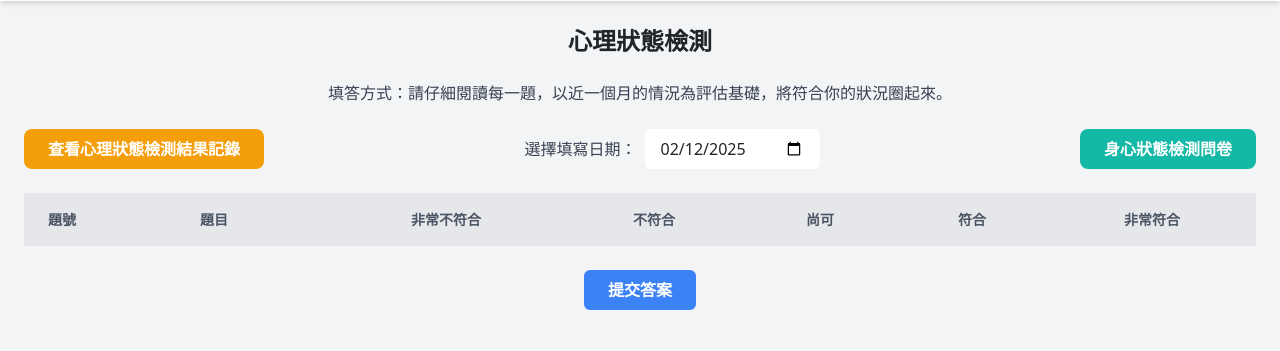
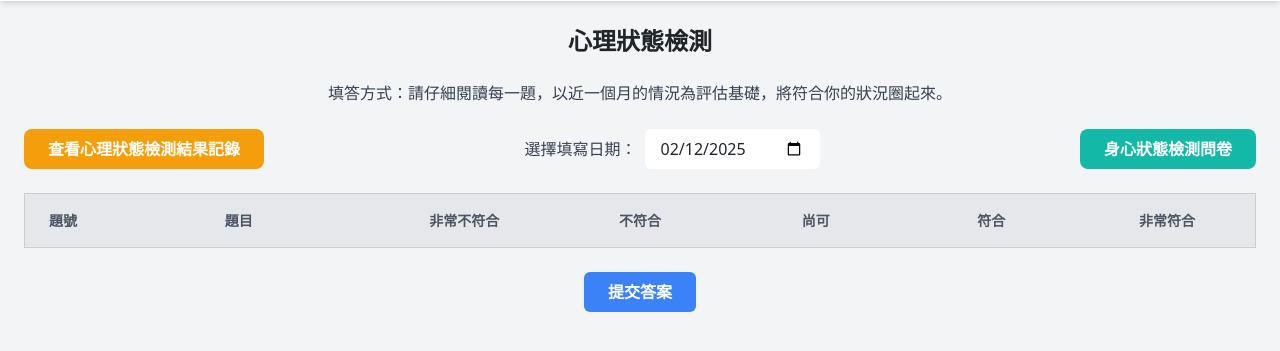
Before and after one commit to leo522/Tiss_MindRadar, an ASP.NET MVC app: template Tiss_MindRadar/Views/Survey/MentalState.cshtml in a window 1280 px wide. Shown: the part 111-462 px from the top of the page. Run offline with ASP.NET Core 8 and stand-ins for ASP.NET MVC 5, Linux system fonts and the light colour scheme; the template is opened without the code that fills it, so the values that code supplies are empty; the project's own start-up code is not run, and a stand-in starts its controllers and pages; some libraries are stand-ins or nearby versions.

Commit message:
調整心理狀態檢測RWD

```diff
--- a/Tiss_MindRadar/MindRadarCss/MentalPhysicalState.css
+++ b/Tiss_MindRadar/MindRadarCss/MentalPhysicalState.css
@@ -1,3 +1,4 @@
+/*身理狀態檢測*/
 .logo-container {
     display: flex;
     justify-content: center;
--- a/Tiss_MindRadar/MindRadarCss/MentalState.css
+++ b/Tiss_MindRadar/MindRadarCss/MentalState.css
@@ -1,3 +1,5 @@
+/*心理狀態檢測*/
+
 .logo-container {
     display: flex;
     justify-content: center;
@@ -9,3 +11,101 @@
         max-width: 200px; /* 限制圖片寬度 */
         height: auto; /* 確保等比例縮放 */
     }
+
+/* 讓表格根據內容展開，不會強制滾動 */
+.table-container {
+    height: auto; /* 讓表格依據內容增長 */
+    max-height: none; /* 取消最大高度限制 */
+    overflow-x: auto; /* 允許橫向滾動 */
+    overflow-y: hidden; /* 禁止垂直滾動條 */
+    border: 1px solid #ccc;
+    position: relative;
+}
+
+/* 固定表頭 */
+.sticky-header thead {
+    position: sticky;
+    top: 0;
+    background-color: white;
+    z-index: 20;
+    box-shadow: 0px 2px 5px rgba(0, 0, 0, 0.1);
+}
+
+/* 固定題號 & 題目 */
+.sticky-left td:first-child,
+.sticky-left td:nth-child(2) {
+    position: sticky;
+    left: 0;
+    background-color: white;
+    z-index: 15;
+    border-right: 1px solid #ddd;
+    min-width: 200px; /* 增加寬度，確保桌機版完整顯示 */
+    max-width: 300px; /* 避免過寬 */
+    overflow: hidden;
+    text-overflow: ellipsis;
+    white-space: nowrap;
+}
+
+/* 桌機版的題目完整顯示 */
+@media screen and (min-width: 1024px) {
+    .sticky-left td:nth-child(2) {
+        white-space: normal; /* 允許換行 */
+        word-wrap: break-word;
+        max-width: 350px;
+    }
+}
+
+/* 讓表格不會拉太寬 */
+.responsive-table {
+    table-layout: fixed;
+    width: 100%;
+    min-width: 900px;
+    border-collapse: collapse;
+}
+
+    /* 增加網底，讓表格更清晰 */
+    .responsive-table tbody tr:nth-child(even) {
+        background-color: #f2f2f2;
+    }
+
+/* 放大 radio 按鈕 */
+input[type="radio"] {
+    transform: scale(1.8); /* 調大按鈕 */
+    margin: 5px;
+}
+
+/* 固定底部按鈕，確保不會被表格蓋住 */
+.sticky-footer {
+    position: sticky;
+    bottom: 0;
+    background: white;
+    padding: 10px;
+    text-align: center;
+    box-shadow: 0px -2px 5px rgba(0, 0, 0, 0.1);
+}
+
+/* RWD 響應式設計 */
+@media screen and (max-width: 768px) {
+    /* 讓表格橫向滾動 */
+    .table-container {
+        overflow-x: auto;
+    }
+
+    /* 題目欄位允許換行，避免被截斷 */
+    .sticky-left td:nth-child(2) {
+        min-width: 250px; /* 增加題目欄寬度 */
+        max-width: none;
+        white-space: normal; /* 允許換行 */
+        word-wrap: break-word;
+    }
+
+    /* 增加表格 padding，避免過於擠壓 */
+    .responsive-table td {
+        padding: 10px 5px;
+    }
+
+    /* 調整 radio button 間距，避免過於擠壓 */
+    input[type="radio"] {
+        transform: scale(2.0);
+    }
+}
--- a/Tiss_MindRadar/Views/Survey/MentalState.cshtml
+++ b/Tiss_MindRadar/Views/Survey/MentalState.cshtml
@@ -43,34 +43,35 @@
         {
             @Html.AntiForgeryToken()
             <input type="hidden" name="SurveyDate" id="hiddenSurveyDate" value="@DateTime.Now.ToString("yyyy-MM-dd")" />
-            <div class="overflow-x-auto">
-                <table class="min-w-full bg-white shadow-md rounded">
+            <div class="table-container">
+                <table class="responsive-table sticky-header">
                     <thead>
                         <tr class="bg-gray-200 text-gray-600 uppercase text-sm leading-normal">
-                            <th class="py-3 px-6 text-left">題號</th>
-                            <th class="py-3 px-6 text-left">題目</th>
-                            <th class="py-3 px-6 text-center">非常不符合</th>
-                            <th class="py-3 px-6 text-center">不符合</th>
-                            <th class="py-3 px-6 text-center">尚可</th>
-                            <th class="py-3 px-6 text-center">符合</th>
-                            <th class="py-3 px-6 text-center">非常符合</th>
+                            <th class="py-3 px-6 text-left sticky-left">題號</th>
+                            <th class="py-3 px-6 text-left sticky-left">題目</th>
+                            <th class="py-3 px-4 text-center">非常不符合</th>
+                            <th class="py-3 px-4 text-center">不符合</th>
+                            <th class="py-3 px-4 text-center">尚可</th>
+                            <th class="py-3 px-4 text-center">符合</th>
+                            <th class="py-3 px-4 text-center">非常符合</th>
                         </tr>
                     </thead>
                     <tbody class="text-gray-700 text-sm">
                         @foreach (var item in Model)
                         {
-                            <tr class="border-b border-gray-200 hover:bg-gray-100">
-                                <td class="py-3 px-6 text-left">@item.QuestionNumber</td>
-                                <td class="py-3 px-6 text-left">@item.QuestionText</td>
+                            <tr class="border-b border-gray-200 hover:bg-gray-100 sticky-left">
+                                <td class="py-3 px-4 text-left">@item.QuestionNumber</td>
+                                <td class="py-3 px-4 text-left">@item.QuestionText</td>
                                 @for (int i = 1; i <= 5; i++)
                                 {
-                                    <td class="py-3 px-6 text-center">
-                                        <input type="radio" name="responses[@item.ID]" value="@i" class="form-radio text-blue-600 scale-150">
+                                    <td class="py-3 px-4 text-center">
+                                        <input type="radio" name="responses[@item.ID]" value="@i" class="form-radio text-blue-600">
                                     </td>
                                 }
                             </tr>
                         }
                     </tbody>
+
                 </table>
             </div>
             <div class="mt-6 text-center">
```
